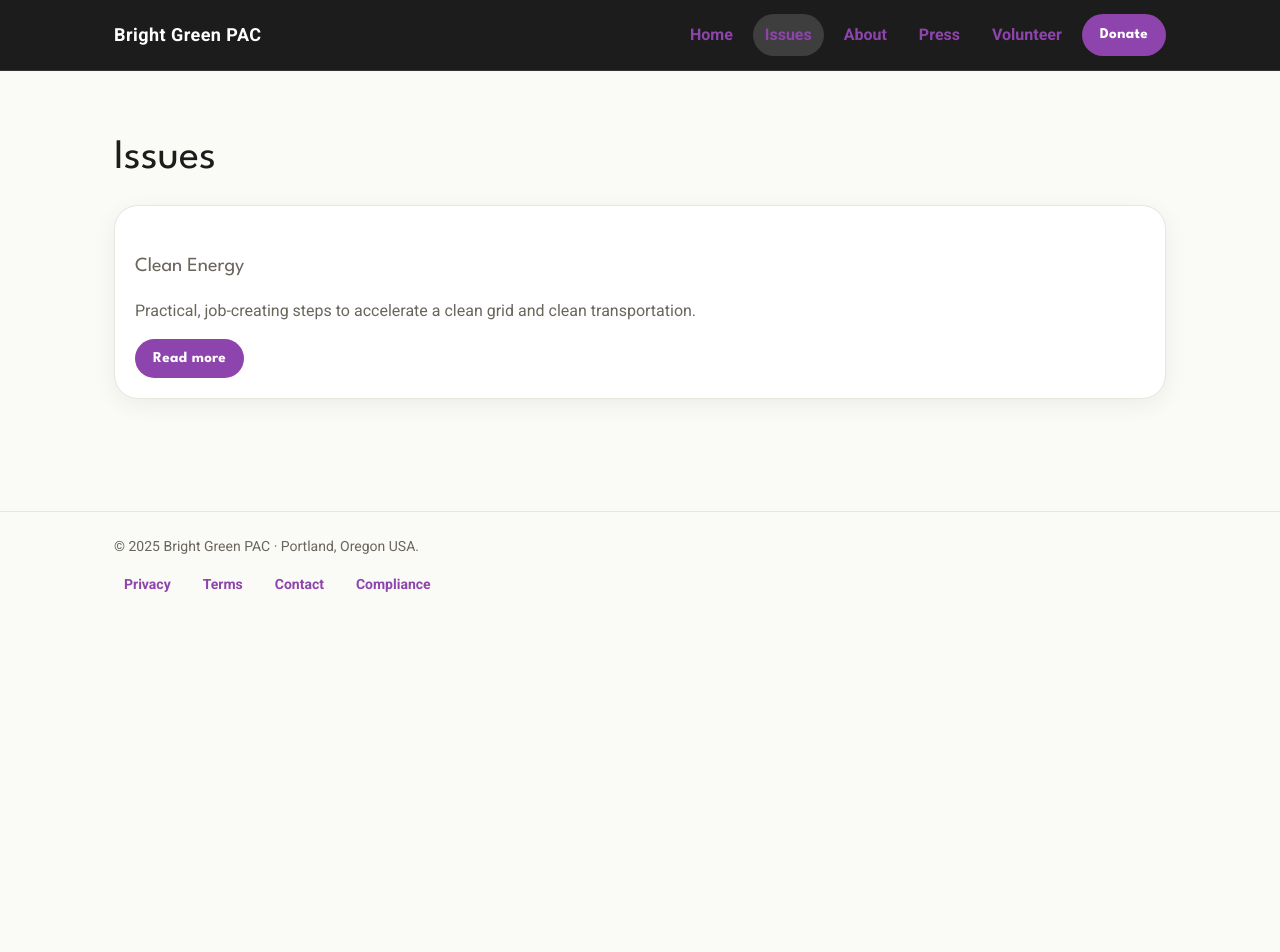
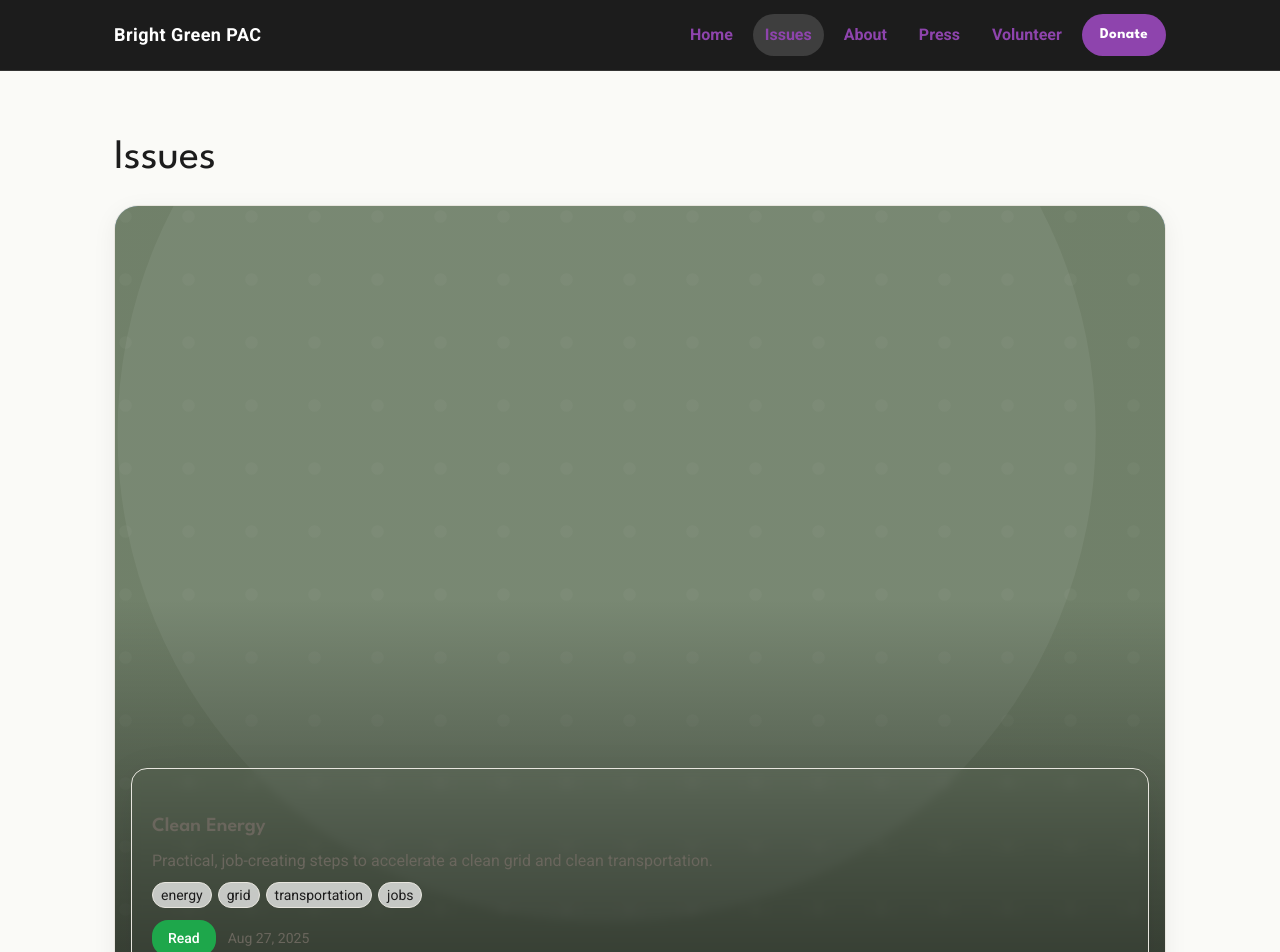
Before and after one commit to brightgreenorg/brightgreen, a Next.js app: page /issues in a window 1280 px wide. Shown: the top 952 px of the page. Before the commit the page ends 800 px from the top, so only its background shows below. Built offline with nearby package versions, Linux system fonts and the light colour scheme; no server answers.

Commit message:
Upgrade 4 Task 4 Complete (0.4.4.0)

```diff
--- a/app/issues/page.jsx
+++ b/app/issues/page.jsx
@@ -1,5 +1,5 @@
 // app/issues/page.jsx
-import Link from "next/link";
+import IssueCard from "../../components/issue-card";
 import { listIssuesMeta } from "../../lib/mdx";
 
 export const metadata = {
@@ -8,7 +8,7 @@ export const metadata = {
 };
 
 export default async function IssuesPage() {
-  const issues = await listIssuesMeta();
+  const issues = await listIssuesMeta(); // returns newest-first per mdx.js
 
   return (
     <main id="main-content" className="container u-section">
@@ -17,27 +17,18 @@ export default async function IssuesPage() {
 
         <div
           className="grid"
-          style={{ gridTemplateColumns: "repeat(auto-fit, minmax(260px, 1fr))" }}
+          style={{ gridTemplateColumns: "repeat(auto-fit, minmax(320px, 1fr))" }}
         >
           {issues.length > 0 ? (
             issues.map((issue) => {
-              const hrefSlug =
-                typeof issue.slug === "string" ? issue.slug.replace(/\.md$/i, "") : issue.slug;
+              const slug =
+                typeof issue.slug === "string" ? issue.slug.replace(/\.mdx?$/i, "") : String(issue.slug || "");
               return (
-                <article
+                <IssueCard
                   key={issue.slug}
-                  className="rounded-2xl p-5 border border-[var(--border)] bg-white shadow-card flow-1"
-                >
-                  <h3>{issue.title}</h3>
-                  <p className="muted">{issue.summary}</p>
-                  <Link
-                    href={`/issues/${hrefSlug}`}
-                    className="btn btn--primary inline-block mt-2"
-                    aria-label={`Read more about ${issue.title}`}
-                  >
-                    Read more
-                  </Link>
-                </article>
+                  slug={slug}
+                  {...issue} // pass through title, summary, date, tags, image, imageAlt (if present)
+                />
               );
             })
           ) : (
--- a/components/issue-card.jsx
+++ b/components/issue-card.jsx
@@ -1,14 +1,14 @@
 // components/issue-card.jsx
-"use client";
-
 import Link from "next/link";
 import Image from "next/image";
 import AutoVisual from "./auto-visual";
 
 /**
- * IssueCard
- * Wide rectangular card with a 1:1 media slot at the top.
- * Expects: { slug, title, summary, date, tags?, image?, imageAlt? }
+ * IssueCard — background image with bottom "bubble" content.
+ *
+ * Props:
+ *  - slug, title, summary, date, tags (string[])
+ *  - image (optional), imageAlt (optional)
  */
 export default function IssueCard({
   slug,
@@ -19,16 +19,21 @@ export default function IssueCard({
   image,
   imageAlt,
 }) {
+  const cleanSlug =
+    typeof slug === "string" ? slug.replace(/\.mdx?$/i, "") : String(slug || "");
+  const href = `/issues/${cleanSlug}`;
   const alt = imageAlt || title || "Issue image";
 
   return (
     <article
-      className="rounded-2xl overflow-hidden border border-[var(--border)] bg-white shadow-card focus-within:outline-none focus-within:ring-2 focus-within:ring-offset-2 focus-within:ring-black/80"
-      aria-labelledby={`issue-card-${slug}`}
+      className="relative u-card border border-[var(--border)] overflow-hidden rounded-2xl"
+      tabIndex={0}
+      aria-label={title ? `Issue: ${title}` : "Issue"}
+      style={{ aspectRatio: "4 / 3" }}
     >
-      {/* 1:1 media slot */}
-      <div className="relative w-full aspect-square bg-[var(--surface-2)]">
-        {image ? (
+      {/* Background visual (image or deterministic fallback) */}
+      <div className="absolute inset-0">
+        {isValidImageSrc(image) ? (
           <Image
             src={image}
             alt={alt}
@@ -39,55 +44,92 @@ export default function IssueCard({
           />
         ) : (
           <AutoVisual
-            seed={`${slug}|${(tags || []).join(",")}`}
+            seed={`${cleanSlug}|${(tags || []).join(",")}`}
             className="absolute inset-0"
             role="img"
-            aria-label={`${title} — generated visual`}
+            aria-label={`${title ?? "Issue"} — generated visual`}
           />
         )}
+
+        {/* Bottom gradient for contrast */}
+        <div
+          aria-hidden="true"
+          className="absolute inset-x-0 bottom-0 h-1/2"
+          style={{
+            background:
+              "linear-gradient(to top, rgba(0,0,0,.55), rgba(0,0,0,.38) 35%, rgba(0,0,0,0) 100%)",
+          }}
+        />
       </div>
 
-      {/* Body */}
-      <div className="p-5 flow-1">
-        <h3 id={`issue-card-${slug}`} className="line-clamp-2 text-balance">
+      {/* Bubble content */}
+      <div className="absolute inset-x-3 bottom-3 md:inset-x-4 md:bottom-4">
+        <div className="rounded-xl p-4 md:p-5 bg-white/92 dark:bg-black/70 backdrop-blur-sm border border-[var(--border)] shadow">
+          <h3
+            className="text-xl font-semibold leading-snug"
+            style={{
+              display: "-webkit-box",
+              WebkitLineClamp: 2,
+              WebkitBoxOrient: "vertical",
+              overflow: "hidden",
+            }}
+          >
             {title}
           </h3>
 
           {summary ? (
-          <p className="muted line-clamp-3">{summary}</p>
+            <p
+              className="muted mt-2"
+              style={{
+                display: "-webkit-box",
+                WebkitLineClamp: 3,
+                WebkitBoxOrient: "vertical",
+                overflow: "hidden",
+              }}
+            >
+              {summary}
+            </p>
           ) : null}
 
-        {/* Meta: date + tags (optional) */}
-        <div className="mt-2 flex flex-wrap items-center gap-2 text-sm text-[var(--muted)]">
-          {date ? <time dateTime={date}>{formatDate(date)}</time> : null}
-          {tags && tags.length > 0 ? (
-            <>
-              <span aria-hidden="true">•</span>
-              <ul className="flex flex-wrap gap-1">
+          {/* Tags */}
+          {Array.isArray(tags) && tags.length > 0 ? (
+            <ul className="mt-2 flex flex-wrap gap-1.5">
               {tags.map((t) => (
                 <li
                   key={t}
-                    className="px-2 py-0.5 rounded-full border border-[var(--border)]"
+                  className="px-2 py-0.5 rounded-full border border-[var(--border)] text-sm bg-white/70 dark:bg-black/40"
                 >
                   {t}
                 </li>
               ))}
             </ul>
-            </>
           ) : null}
-        </div>
 
-        {/* Read affordance */}
+          {/* Footer: Read + date */}
+          <div className="mt-3 flex items-center gap-3">
             <Link
-          href={`/issues/${slug}`}
-          className="btn btn--primary inline-block mt-3"
-          aria-label={`Read more about ${title}`}
+              href={href}
+              className="u-btn u-btn-primary"
+              aria-label={`Read: ${title}`}
             >
               Read
             </Link>
+            {date ? (
+              <time className="muted text-sm" dateTime={date}>
+                {formatDate(date)}
+              </time>
+            ) : null}
+          </div>
+        </div>
       </div>
     </article>
   );
+}
+
+function isValidImageSrc(src) {
+  if (typeof src !== "string") return false;
+  if (!src || src.includes("<") || src.includes(">")) return false;
+  return /\.(avif|webp|jpe?g|png)$/i.test(src);
 }
 
 function formatDate(iso) {
```
Lines whose indentation alone changed are shown as unchanged.
